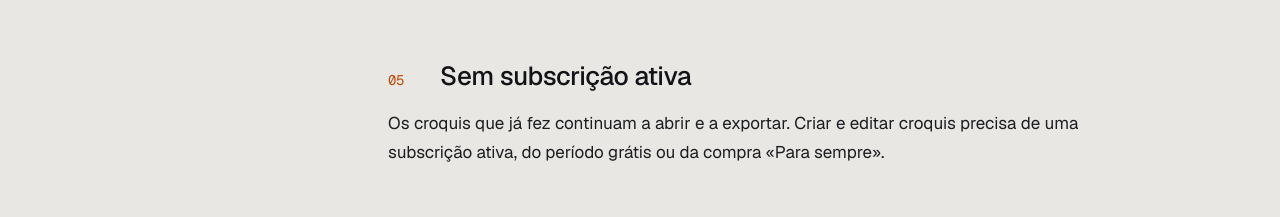
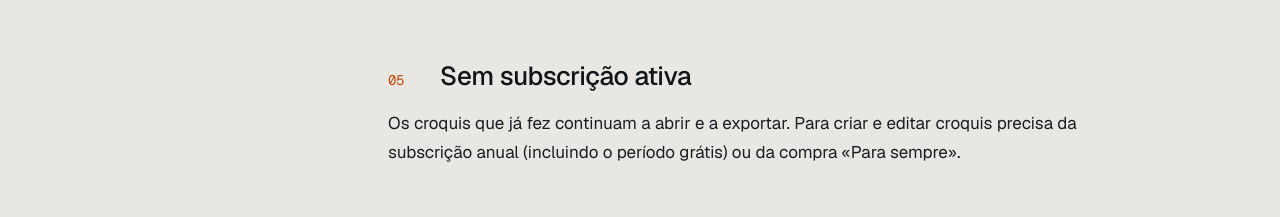
Before and after one commit to daniburyy-alt/croquimax, a plain HTML site: page termos/index.html in a window 1280 px wide. Shown: the part 1928-2145 px from the top of the page. Drawn offline with Linux system fonts and the light colour scheme.

Commit message:
Ponto 5 dos termos mais claro; páginas escondidas dos motores de pesquisa até ao lançamento (noindex)
Co-Authored-By: Claude Opus 5.5 <noreply@anthropic.com>

```diff
--- a/termos/index.html
+++ b/termos/index.html
@@ -5,6 +5,7 @@
 <meta name="viewport" content="width=device-width, initial-scale=1">
 <title>CroquiMax · Termos de utilização</title>
 <meta name="description" content="Termos de utilização da aplicação CroquiMax: licença, subscrição, renovação, cancelamento, garantia e responsabilidade.">
+<meta name="robots" content="noindex, nofollow">
 <link rel="icon" href="../icone.png">
 <style>
 @font-face { font-family: Geist; src: url(../fontes/Geist-Variavel.ttf) format("truetype"); font-weight: 100 900; font-display: swap; }
@@ -176,8 +177,8 @@ h1, .meta { animation: entra .9s cubic-bezier(.2,.7,.1,1) both; }
   </ul>
 
   <h2>5. Sem subscrição ativa</h2>
-  <p>Os croquis que já fez continuam a abrir e a exportar. Criar e editar croquis precisa de uma subscrição
-    ativa, do período grátis ou da compra «Para sempre».</p>
+  <p>Os croquis que já fez continuam a abrir e a exportar. Para criar e editar croquis precisa da subscrição
+    anual (incluindo o período grátis) ou da compra «Para sempre».</p>
 
   <h2>6. Direito de livre resolução (desistência) e reembolsos</h2>
   <p>Como consumidor, pode desistir da subscrição ou da compra «Para sempre» no prazo de <strong>14 dias de
```
Also changed, not shown: consumidor/index.html (+1 -0 lines), index.html (+1 -0 lines), privacidade/index.html (+1 -0 lines).
